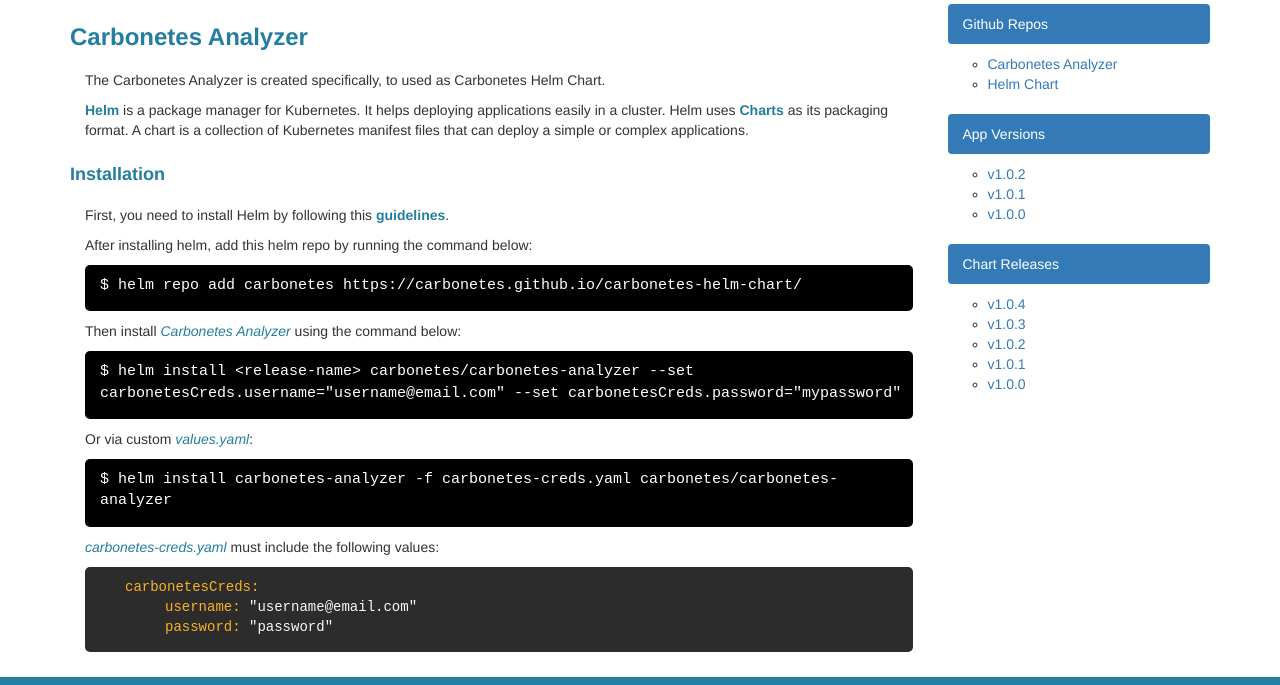
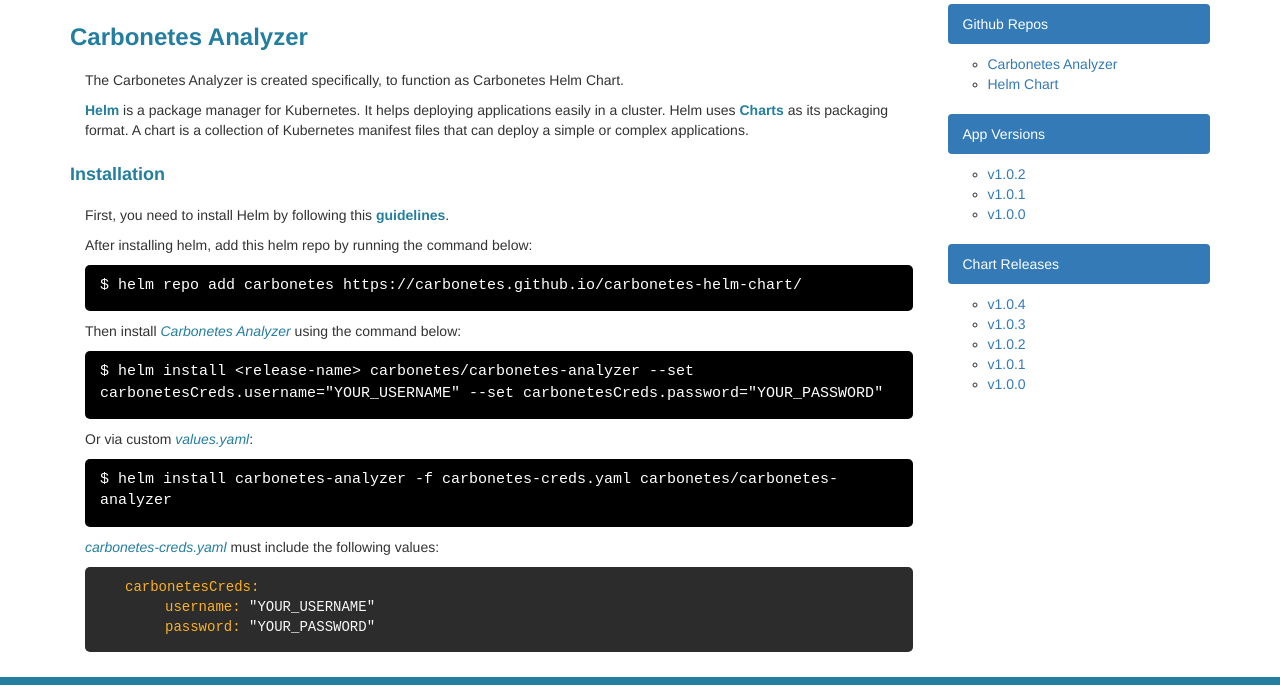
Before and after one commit to carbonetes/carbonetes-helm-chart, a plain HTML site: page docs/index.html in a window 1280 px wide. Shown: the part 277-962 px from the top of the page. Drawn offline with nearby package versions, Linux system fonts and the light colour scheme.

Commit message:
Made changes to the instructions

```diff
--- a/docs/index.html
+++ b/docs/index.html
@@ -162,7 +162,7 @@
             <!-- Design Body -->
             <h3 style="color:#247ea0; font-weight: bold;">Carbonetes Analyzer</h3>
             <div style="padding: 5px; padding-left: 15px; padding-top: 10px; margin-bottom: 10px;" class="col-sm-12">
-              <p>The Carbonetes Analyzer is created specifically, to used as Carbonetes Helm Chart.</p>
+              <p>The Carbonetes Analyzer is created specifically, to function as Carbonetes Helm Chart.</p>
               <p><a style="text-decoration: none; color:#247ea0; font-weight: bold;" href="https://helm.sh/">Helm</a> is a package manager for Kubernetes.
                 It helps deploying applications easily in a cluster. Helm uses
                 <a style="text-decoration: none; color:#247ea0; font-weight: bold;" href="https://helm.sh/docs/topics/charts/">Charts</a> as its packaging format.
@@ -179,7 +179,7 @@
               </div>
               <p>Then install <span style="font-style: italic; color: #247ea0;">Carbonetes Analyzer</span> using the command below:</p>
               <div id="container" style="padding: 5px; padding-left: 15px; padding-top: 10px; margin-bottom: 10px;" class="col-sm-12">
-                <p id="content">$ helm install &lt;release-name&gt; carbonetes/carbonetes-analyzer --set carbonetesCreds.username="username@email.com" --set carbonetesCreds.password="mypassword"</p>
+                <p id="content">$ helm install &lt;release-name&gt; carbonetes/carbonetes-analyzer --set carbonetesCreds.username="YOUR_USERNAME" --set carbonetesCreds.password="YOUR_PASSWORD"</p>
               </div>
               <p>Or via custom <span style="font-style: italic; color: #247ea0;">values.yaml</span>:</p>
               <div id="container" style="padding: 5px; padding-left: 15px; padding-top: 10px; margin-bottom: 10px;" class="col-sm-12">
@@ -190,8 +190,8 @@
                 <ul style="list-style-type: none;">
                   <li style="color: #fab125; font-family: monospace">carbonetesCreds:</li>
                     <ul style="list-style-type: none;">
-                      <li style="color: #fab125; font-family: monospace">username: <span style="color: #f8f8f8">"username@email.com"</span></li>
-                      <li style="color: #fab125; font-family: monospace">password: <span style="color: #f8f8f8">"password"</span></li>
+                      <li style="color: #fab125; font-family: monospace">username: <span style="color: #f8f8f8">"YOUR_USERNAME"</span></li>
+                      <li style="color: #fab125; font-family: monospace">password: <span style="color: #f8f8f8">"YOUR_PASSWORD"</span></li>
                     </ul>
                 </ul>
               </div>
```
